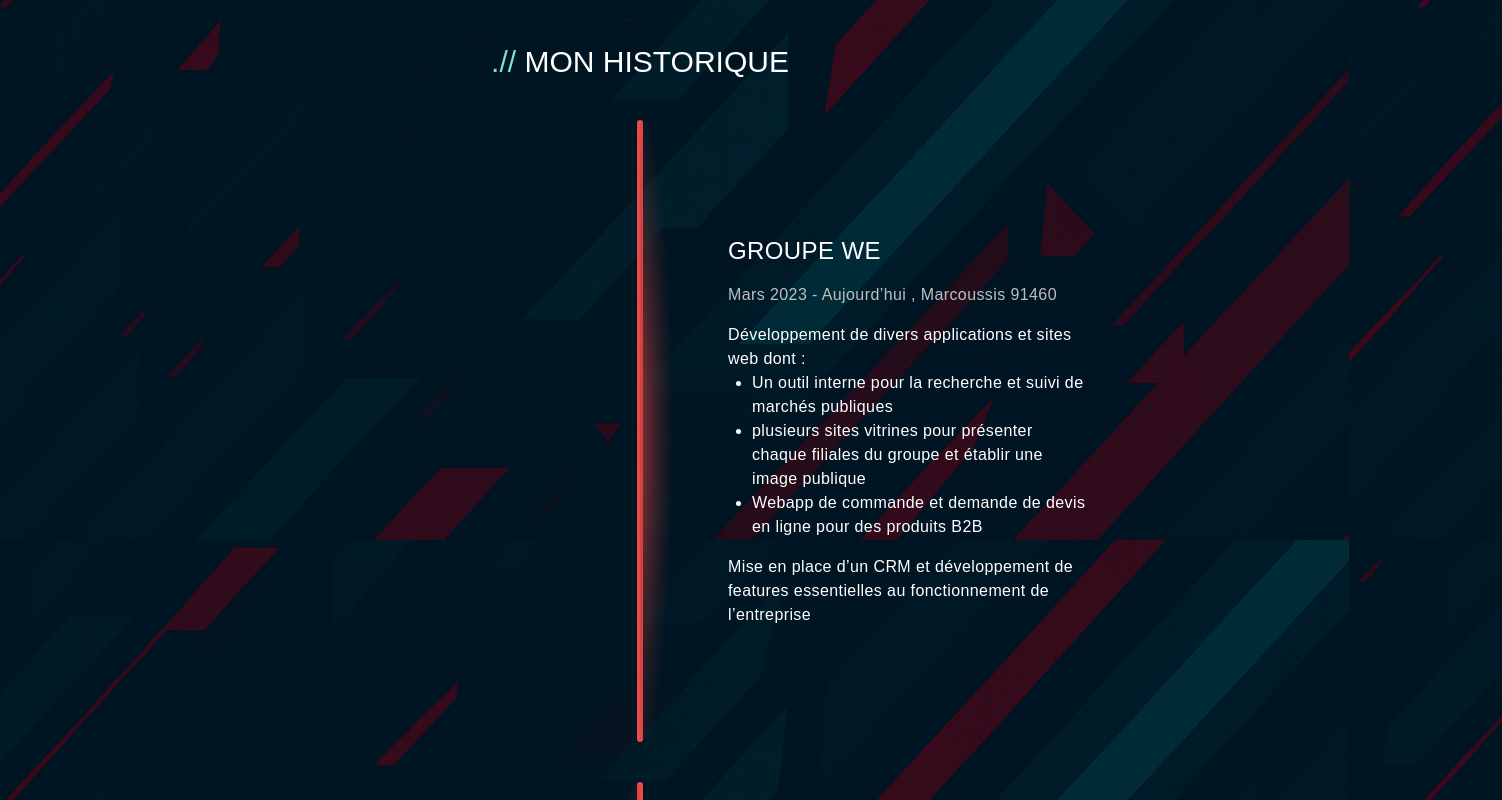
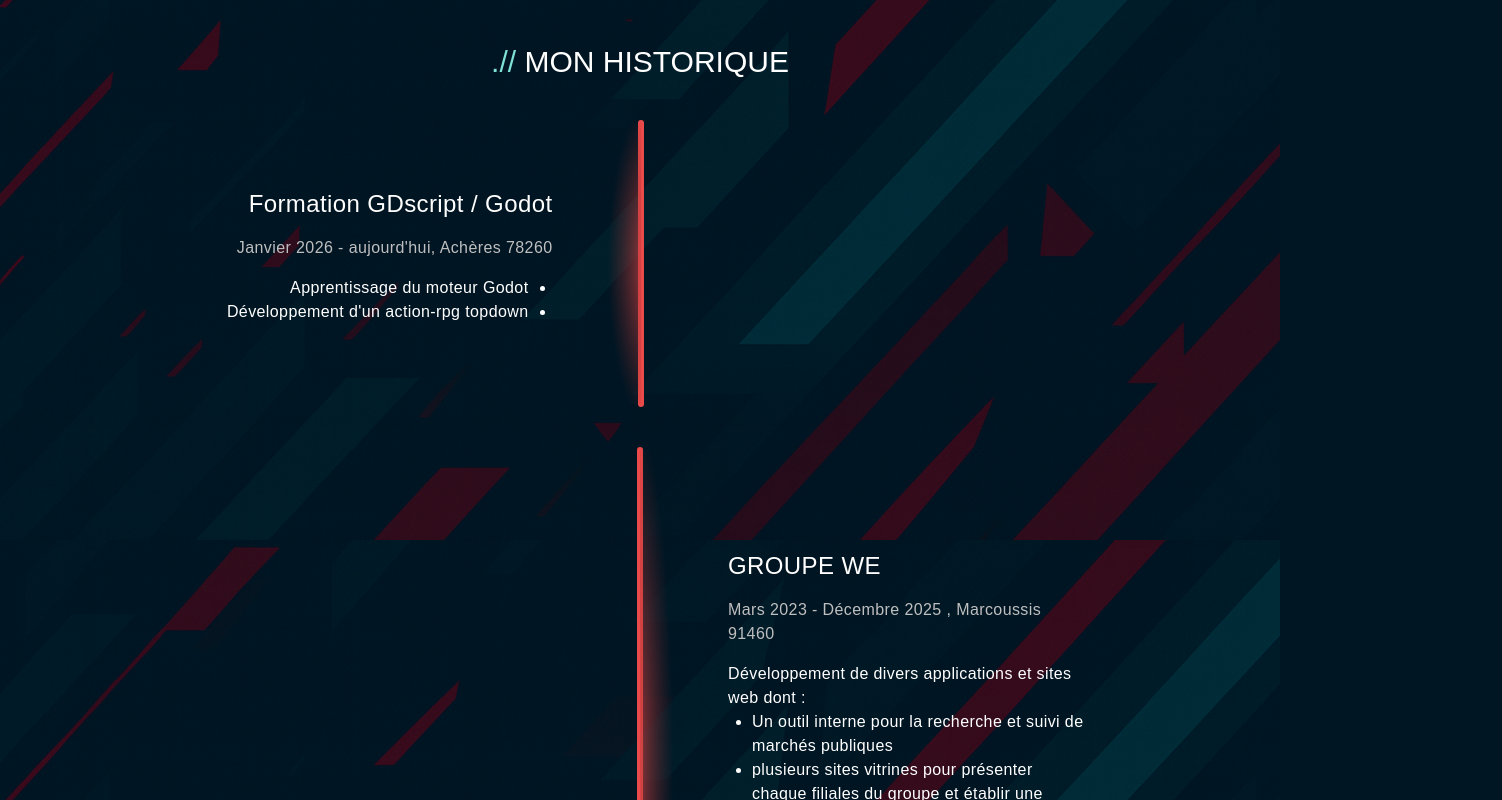
Before and after one commit to Neltarim/Portfolio, a Nuxt app: page / in a window 1280 px wide. Shown: the part 2660-3460 px from the top of the page, 1502 px wide, since content can reach past the window. Built offline with nearby package versions, Linux system fonts and the light colour scheme; a web font is replaced by a local one.

Commit message:
new history line

```diff
--- a/pages/index.vue
+++ b/pages/index.vue
@@ -160,9 +160,19 @@
 
     <div class="mt-10 text-white font-kdam tracking-wide">
 
+
+      <HistoryLine :sepSize="'light'">
+        <h3 class="text-2xl mb-4">Formation GDscript / Godot</h3>
+        <p class="text-grey-light mb-4">Janvier 2026 - aujourd'hui, Achères 78260</p>
+        <ul class="my-2 list-disc lg:mr-6 lg:rtl ltr mr-0 mb-4">
+          <li>Apprentissage du moteur Godot</li>
+          <li>Développement d'un action-rpg topdown</li>
+        </ul>
+      </HistoryLine>
+
       <HistoryLine :alignRight="true" :sepSize="'big'">
         <h3 class="text-2xl mb-4">GROUPE WE</h3>
-        <p class="text-grey-light mb-4">Mars 2023 - Aujourd’hui , Marcoussis 91460 </p>
+        <p class="text-grey-light mb-4">Mars 2023 - Décembre 2025 , Marcoussis 91460 </p>
         <p>
           Développement de divers applications et sites web dont :
         </p>
@@ -368,6 +378,9 @@
 
 
 <style>
+html, body {
+  overflow-x: hidden;
+}
 html {
   background-color: #001622;
   background-image: url('/assets/images/main_background.png');
```
Also changed, not shown: 2 other files (tests, documents, lock files or other folders).
